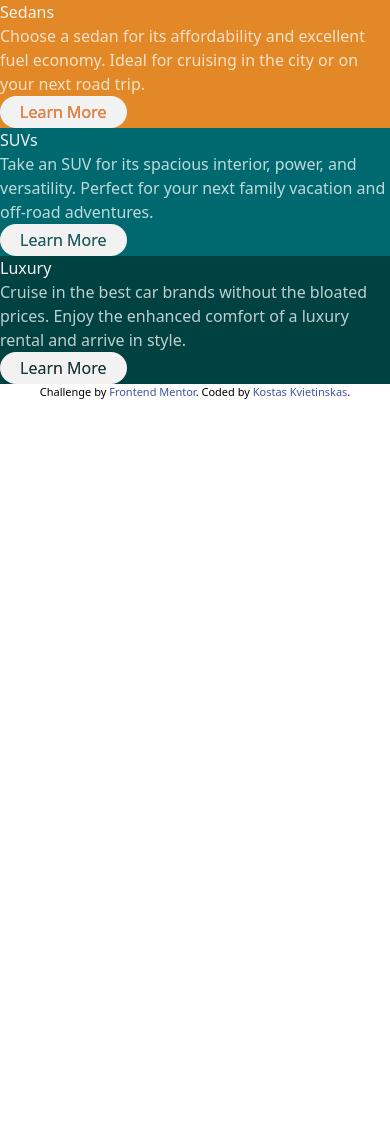
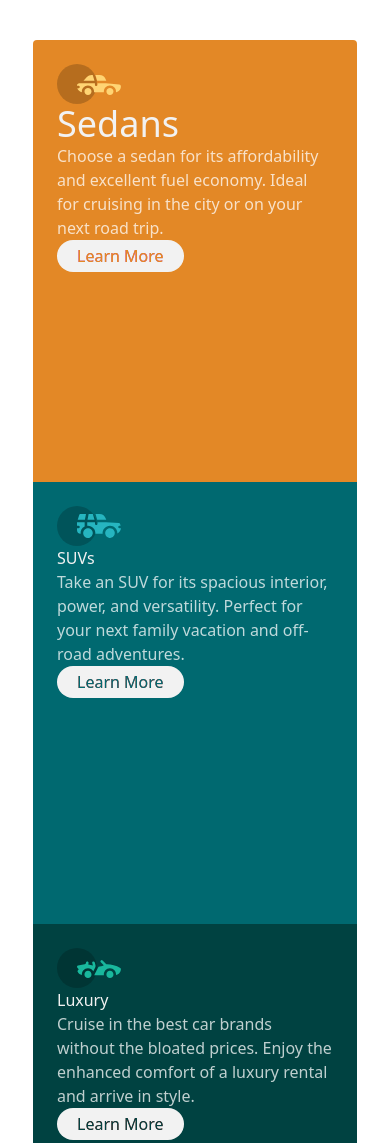
Before and after one commit to KostasKv/3-column-preview-card-component-main, a website: page index.html in a window 390 px wide. Shown: the top 1143 px of the page. Before the commit the page ends 844 px from the top, so only its background shows below. Drawn offline with Linux system fonts and the light colour scheme.

Commit message:
icons added and card mobile layout and sizing set

```diff
--- a/index.html
+++ b/index.html
@@ -16,11 +16,11 @@
   </style>
 </head>
 <body>
-
-  <div class="flex flex-col">
-    <div class="bg-bright-orange">
-      <img></img>
-      <h1 class="text-very-light-gray">Sedans</h1>
+  <div class="pt-10 px-5 flex justify-center">
+    <div class="flex flex-col overflow-hidden rounded h-[1326px] w-[324px]">
+      <div class="bg-bright-orange p-6 flex-1">
+        <img src="images/icon-sedans.svg"></img>
+        <h1 class="text-very-light-gray text-4xl">Sedans</h1>
         <p class="text-transparent-white">
           Choose a sedan for its affordability and excellent fuel economy. Ideal for cruising in the city
           or on your next road trip.
@@ -28,8 +28,8 @@
         <button class="bg-very-light-gray mix-blend-lighten rounded-2xl px-5 py-1">Learn More</button>
       </div>
 
-    <div class="bg-dark-cyan">
-      <img></img>
+      <div class="bg-dark-cyan p-6 flex-1">
+        <img src="images/icon-suvs.svg"></img>
         <h1 class="text-very-light-gray">SUVs</h1>
         <p class="text-transparent-white">
           Take an SUV for its spacious interior, power, and versatility. Perfect for your next family vacation
@@ -38,8 +38,8 @@
         <button class="bg-very-light-gray mix-blend-lighten rounded-2xl px-5 py-1">Learn More</button>
       </div>
 
-    <div class="bg-very-dark-cyan">
-      <img></img>
+      <div class="bg-very-dark-cyan p-6 flex-1">
+        <img src="images/icon-luxury.svg"></img>
         <h1 class="text-very-light-gray">Luxury</h1>
         <p class="text-transparent-white">
           Cruise in the best car brands without the bloated prices. Enjoy the enhanced comfort of a luxury
@@ -48,7 +48,7 @@
         <button class="bg-very-light-gray mix-blend-lighten rounded-2xl px-5 py-1">Learn More</button>
       </div>
     </div>
-
+  </div>
   <div class="attribution">
     Challenge by <a href="https://www.frontendmentor.io?ref=challenge" target="_blank">Frontend Mentor</a>.
     Coded by <a href="https://www.kostask.com">Kostas Kvietinskas</a>.
```
Also changed, not shown: dist/output.css. Lines whose indentation alone changed are shown as unchanged.
